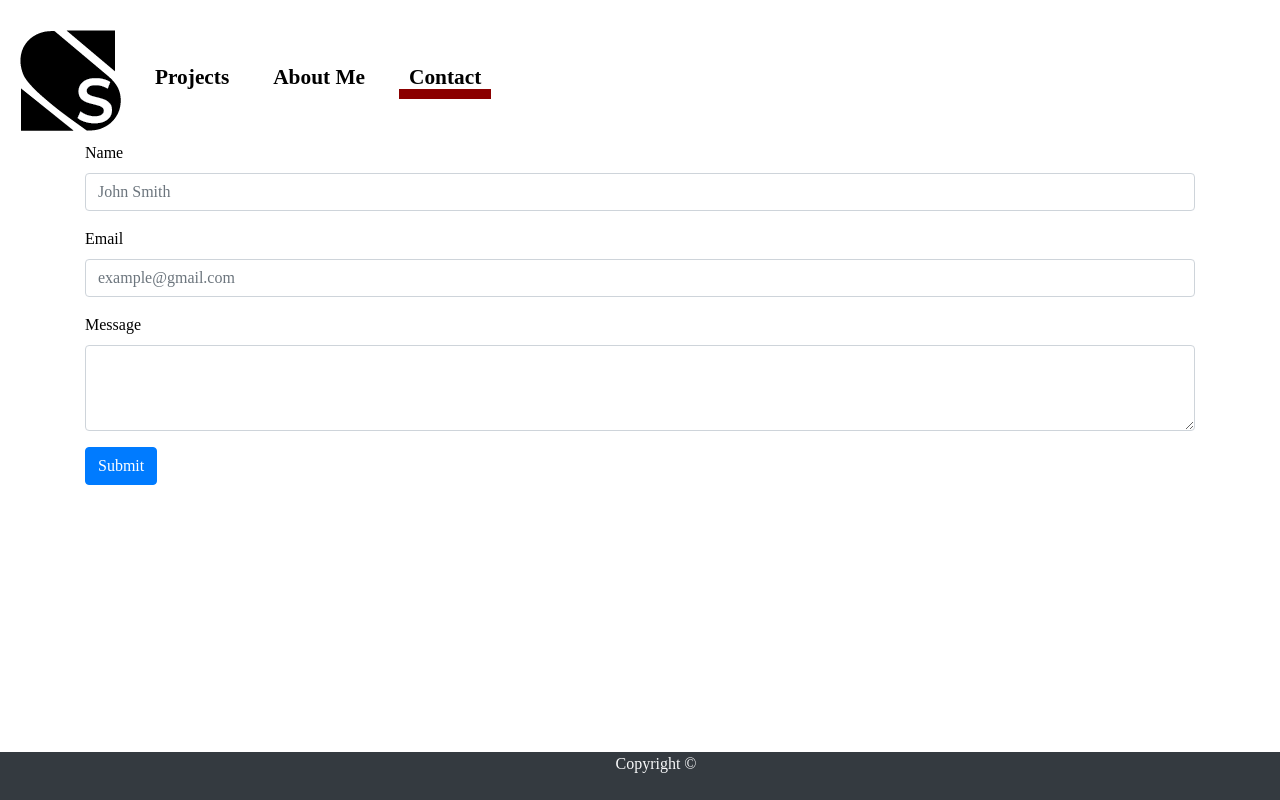
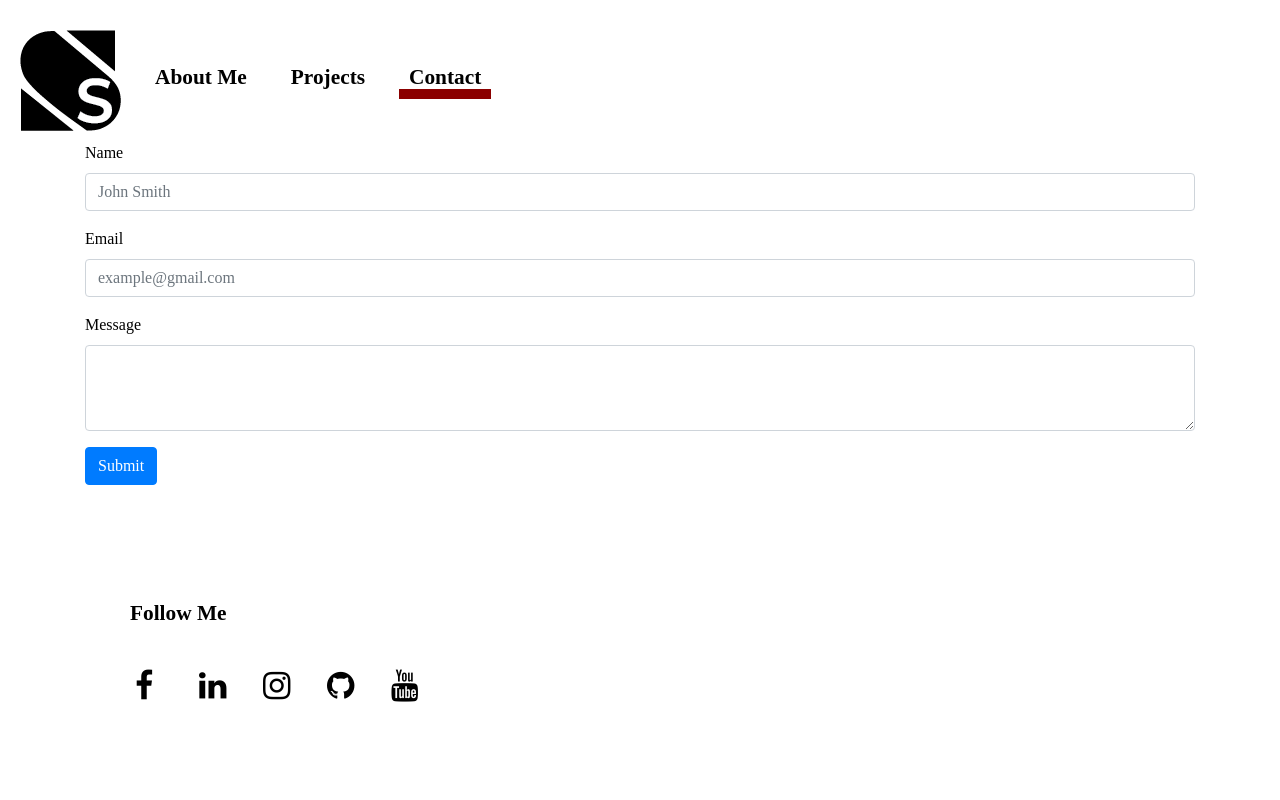
Before and after one commit to texas0418/updated-portfolio, a plain HTML site: page contact.html in a window 1280 px wide. Drawn offline with nearby package versions, Linux system fonts and the light colour scheme.

Commit message:
completed contact page and links

```diff
--- a/assets/css/style-contact.css
+++ b/assets/css/style-contact.css
@@ -43,6 +43,14 @@ h2 {
   font-weight: 900;
 }
 
+h3 {
+  text-decoration: none;
+  font-size: 16pt;
+  font-weight: 900;
+  padding: 10px 10px;
+  margin-left: 120px;
+}
+
 p {
   font-family: Cambria, Cochin, Georgia, Times, 'Times New Roman', serif;
   font-size: 16pt;
@@ -58,3 +66,31 @@ p {
 #contact {
         box-shadow: inset 0 0px 0 white, inset 0 -10px 0 darkred
 }
+
+.fa {
+  padding: 20px;
+  font-size: 30px;
+  width: 50px;
+  text-align: center;
+  text-decoration: none;
+  border-radius: 50%;
+}
+
+.fa.fa-facebook {
+  margin-left: 70px;
+}
+
+ul.socials {
+  list-style: none;
+  margin: 5px 0 0;
+}
+
+ul.socials li {
+  display: inline-block;
+}
+
+ul.socials li a {
+  color: #ff5242;
+  display: inline-block;
+  padding: 5px;
+}
--- a/contact.html
+++ b/contact.html
@@ -10,14 +10,15 @@
     <script type="text/javascript" src="assets/javascript/javascript.js"></script>
     <script src="//code.jquery.com/jquery-1.11.1.min.js"></script>
     <script type="text/javascript"></script>
+    <link rel="stylesheet" href="https://cdnjs.cloudflare.com/ajax/libs/font-awesome/4.7.0/css/font-awesome.min.css">
 </head>
 
 <body>
 
     <div id="header">
         <a id="logo" href="index.html"><img src="assets/images/logo.png"></a>
+        <a class="logo" id="home-page" href="index.html">About Me</a>
         <a class="logo" id="port-page" href="portfolio.html">Projects</a>
-        <a class="logo" id="home-page" href="index.html">About Me</a>
         <a class="logo" id="contact" href="contact.html">Contact</a>
     </div>
 
@@ -48,10 +49,18 @@
                     </div>
             </div>
 
-            <footer class="footer footer-dark bg-dark fixed-bottom" style="height: 3rem">
-                            <div class="bottomcontainer">
-                                    <div class="text-light" style="margin-left: 2rem; text-align: center;">Copyright &copy;
+
+                        <div class="large-4 columns">
+                                          <h3>Follow Me</h3>
+                                          <ul class="socials">
+                                            <li><a href="https://www.facebook.com/groups/simonBuilds/" target="_blank"><i class="fa fa-facebook fa-2x"></i></a></li>
+                                            <li><a href="https://www.linkedin.com/in/simon-shih-58b35736/" target="_blank"><i class="fa fa-linkedin fa-2x"></i></a></li>
+                                            <li><a href="https://www.instagram.com/texas0418" target="_blank"><i class="fa fa-instagram fa-2x"></i></a></li>
+                                            <li><a href="https://github.com/texas0418" target="_blank"><i class="fa fa-github fa-2x"></i></a></li>
+                                            <li><a href="https://www.youtube.com/channel/UC5W9qS9zJuUkztGNfC45-_w?view_as=subscriber" target="_blank"><i class="fa fa-youtube fa-2x"></i></a></li>
+                                          </ul>
+                                        </div>
+                                      </div>
                                     </div>
-                            </div>
-            </footer>
+                                  </div>
     </body>
```
Also changed, not shown: index.html (+1 -1 lines), portfolio.html (+1 -1 lines).
